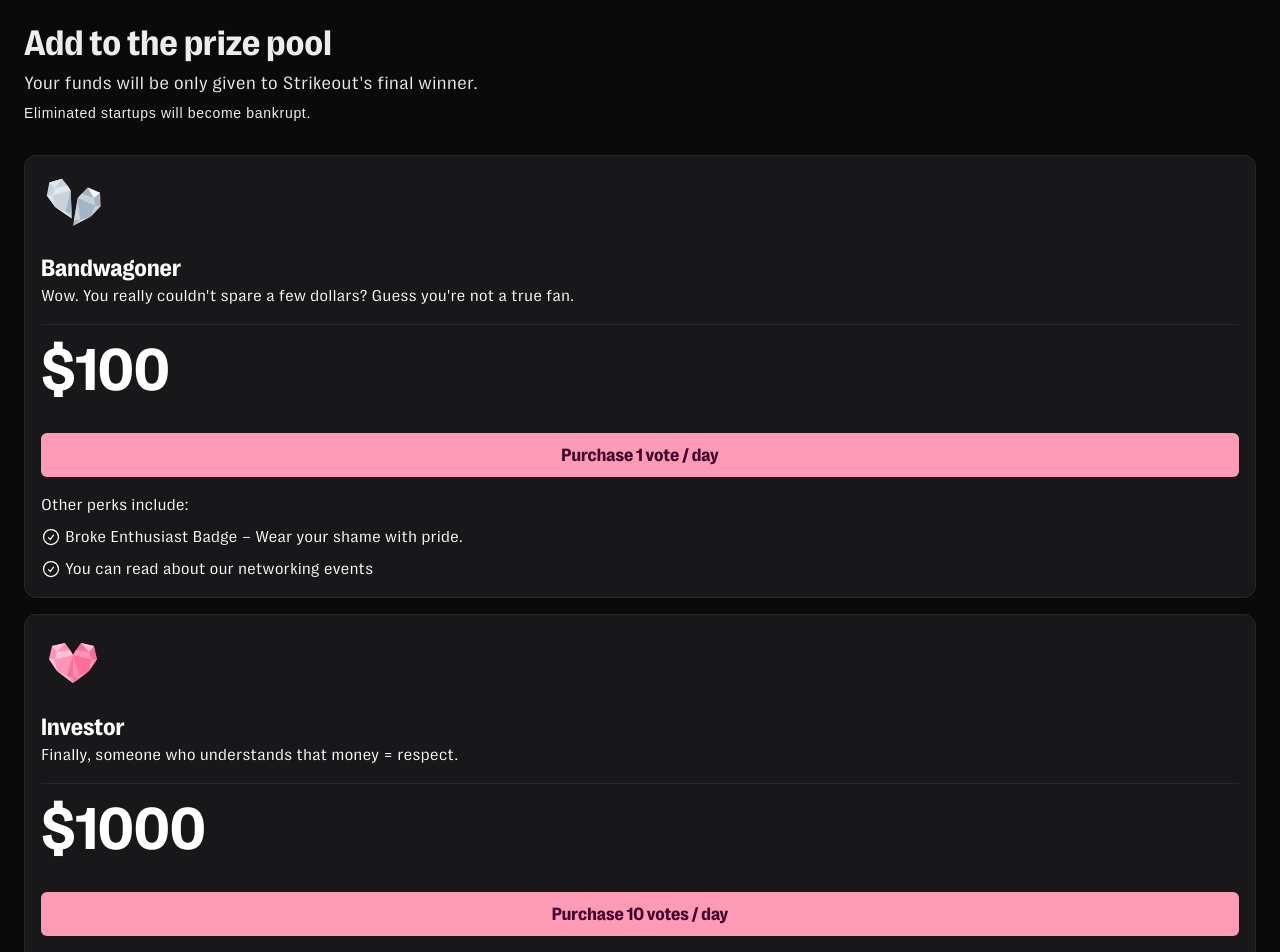
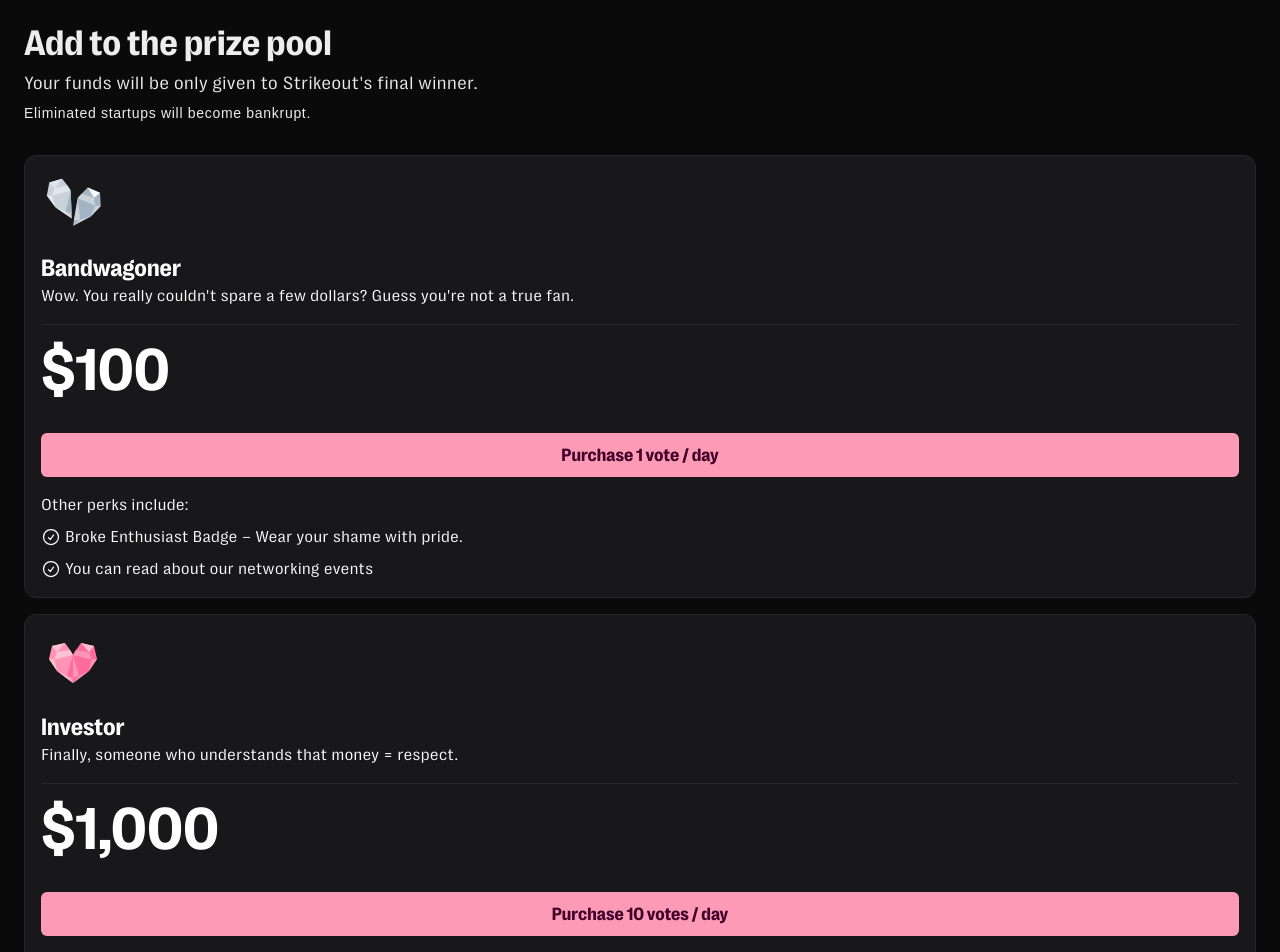
Before and after one commit to nethen/kpop, a Next.js app: page /invest in a window 1280 px wide. Shown: the top 952 px of the page. Built offline with nearby package versions, Linux system fonts and the light colour scheme; no server answers; a web font is replaced by a local one.

Commit message:
style: comma separated numbers on pricing

```diff
--- a/src/app/invest/page.tsx
+++ b/src/app/invest/page.tsx
@@ -68,7 +68,7 @@ export default function Page() {
                   </hgroup>
                   <hr className="border-zinc-800" />
                   <span className="block text-6xl font-bold">
-                    ${tier.price}
+                    ${tier.price.toLocaleString()}
                   </span>
                   <button
                     className="px-4 py-2 text-lg bg-theme-light text-theme-dark rounded-md font-bold mt-4 cursor-pointer"
```
